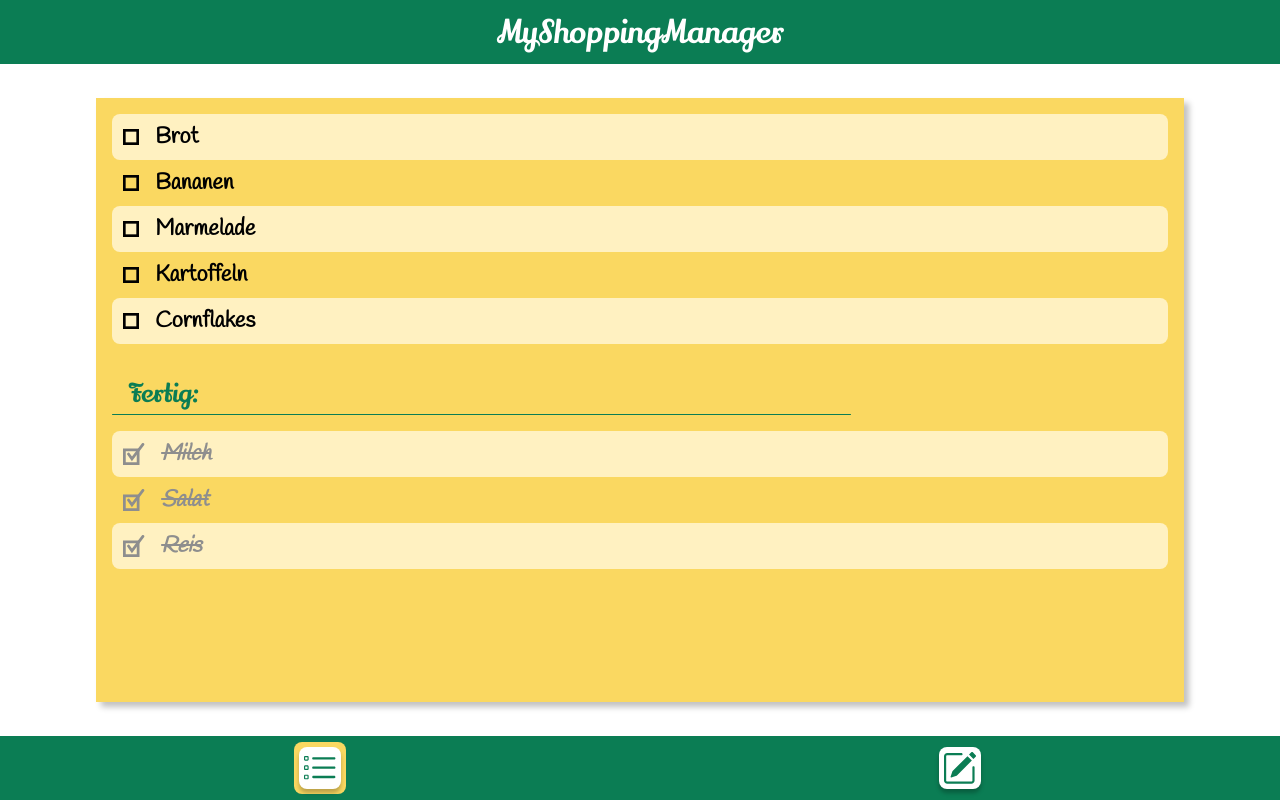
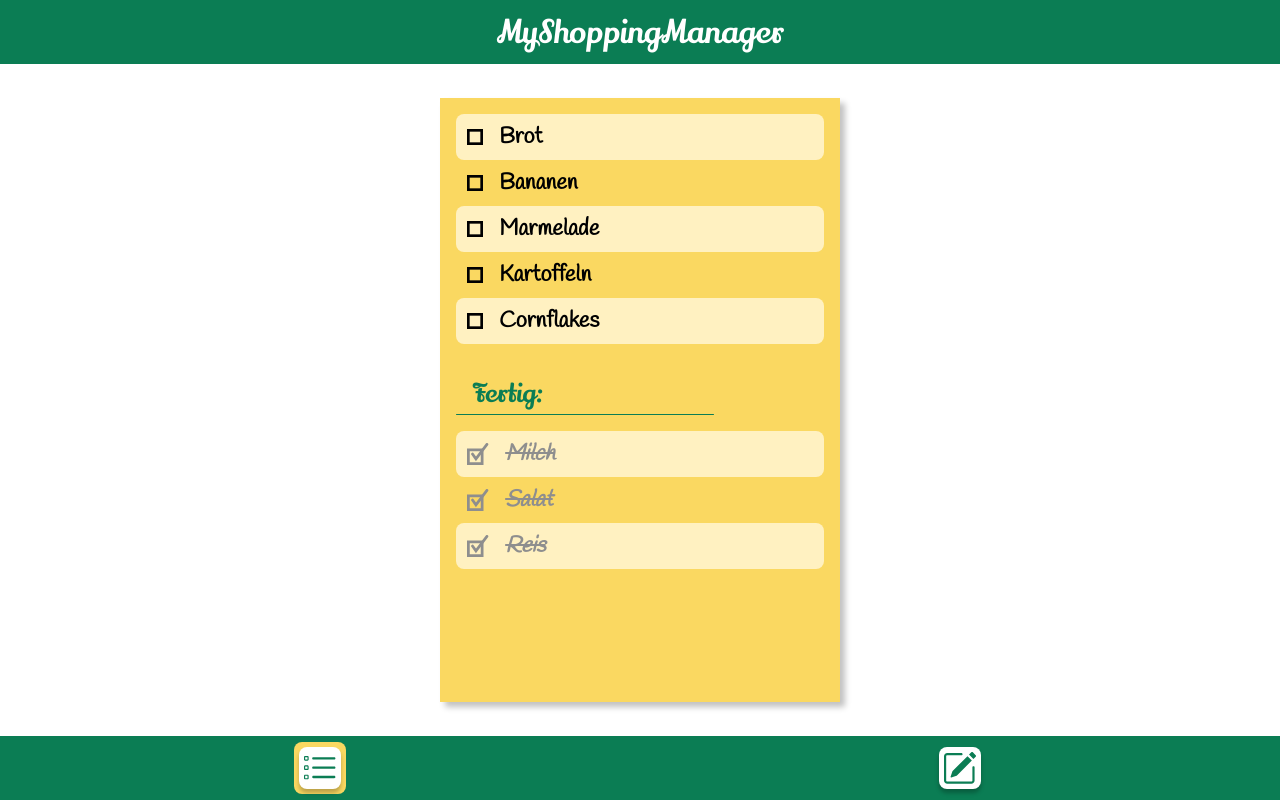
Before and after one commit to AHen-C0de/capstone-project, a Next.js app: page / in a window 1280 px wide. Built offline with nearby package versions, Linux system fonts and the light colour scheme.

Commit message:
add max-width for ListContainer & recipe modal

```diff
--- a/components/ListContainer.js
+++ b/components/ListContainer.js
@@ -7,6 +7,7 @@ const ListContainer = styled.div`
   flex-direction: column;
   gap: 1rem;
   width: 85%;
+  max-width: 400px;
   box-shadow: 5px 5px 6px #c2c2c2;
   filter: ${({ isBlur }) => (isBlur ? "blur(5px)" : "none")};
   height: 90%;
--- a/components/ShoppingListEditor/RecipeModal.js
+++ b/components/ShoppingListEditor/RecipeModal.js
@@ -57,6 +57,7 @@ const ModalBackground = styled.div`
 
 const ModalContainer = styled.article`
   width: 82%;
+  max-width: 350px;
   padding: 1.2rem;
   background-color: white;
   position: absolute;
```
